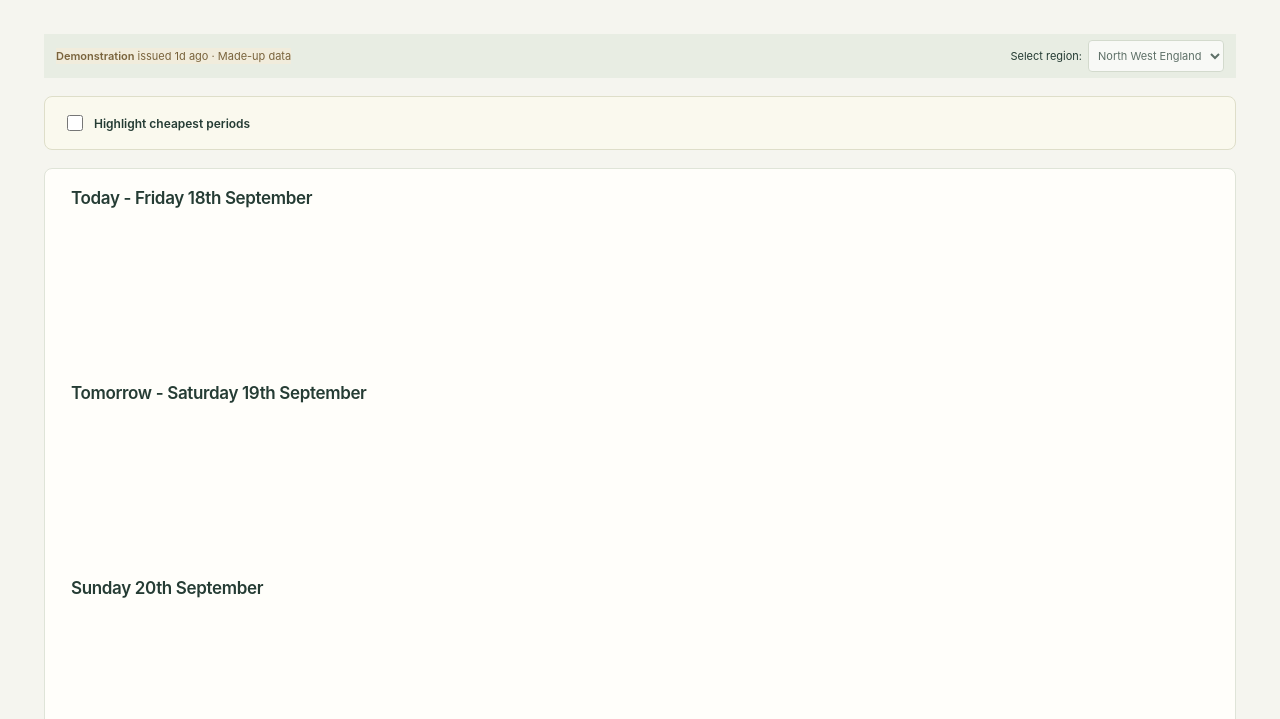
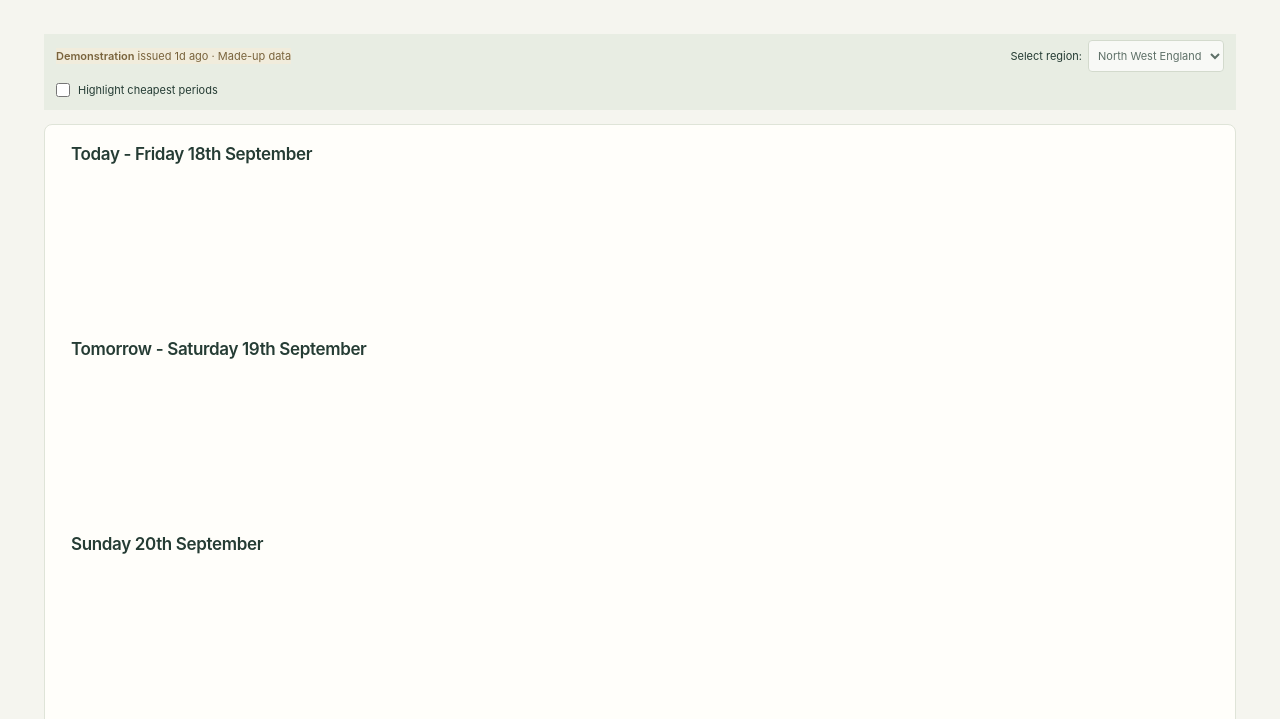
Before and after one commit to RobinL/agile-price-forecast, a website built with Vite: page web/index.html in a window 1280 px wide. Shown: the part 81-800 px from the top of the page. Built offline with nearby package versions, Linux system fonts and the light colour scheme; what vega-embed would draw is missing.

Commit message:
Combine forecast and highlight controls in a compact panel

```diff
--- a/web/index.html
+++ b/web/index.html
@@ -69,12 +69,14 @@
             <option value="G">North West England</option>
           </select>
         </label>
-      </div>
-      <section class="period-controls" aria-label="Cheapest period highlights">
+        <section
+          class="period-controls"
+          aria-label="Cheapest period highlights"
+        >
           <div class="period-fields">
             <label class="highlight-toggle"
-            ><input id="highlight-enabled" type="checkbox" /> Highlight cheapest
-            periods</label
+              ><input id="highlight-enabled" type="checkbox" /> Highlight
+              cheapest periods</label
             >
             <label id="period-count-field" hidden
               >Periods
@@ -100,6 +102,7 @@
           </div>
           <div id="period-results" aria-live="polite"></div>
         </section>
+      </div>
       <section id="days" aria-label="Daily electricity price charts"></section>
       <div class="chart-toolbar">
         <div
--- a/web/src/style.css
+++ b/web/src/style.css
@@ -103,18 +103,17 @@ h1 {
   margin-top: 5px;
 }
 .period-controls {
-  margin: 18px 0;
-  border: 1px solid #dedec9;
-  border-radius: 8px;
-  padding: 15px 18px;
-  background: #faf9ee;
+  flex-basis: 100%;
+  min-width: 0;
+  margin: 0;
+  padding: 0;
 }
 .period-fields {
   display: flex;
-  gap: 16px;
+  gap: 8px 16px;
   align-items: center;
   flex-wrap: wrap;
-  font-size: 12px;
+  font-size: inherit;
 }
 .period-fields label[hidden] {
   display: none;
@@ -125,13 +124,15 @@ h1 {
   align-items: center;
 }
 .highlight-toggle {
-  font-weight: 600;
+  font-weight: 400;
+  min-height: 28px;
   margin-right: auto;
 }
 .period-fields input {
   accent-color: #6c7d44;
-  width: 16px;
-  height: 16px;
+  width: 14px;
+  height: 14px;
+  margin: 0;
 }
 .period-fields select {
   font: inherit;
@@ -262,7 +263,7 @@ select:focus-visible {
   .period-fields {
     display: grid;
     grid-template-columns: auto auto;
-    gap: 12px;
+    gap: 6px 12px;
   }
   .highlight-toggle {
     grid-column: 1 / -1;
@@ -336,6 +337,7 @@ select:focus-visible {
   background: #e8ede3;
   padding: 6px 12px;
   font-size: 11px;
+  margin-bottom: 14px;
 }
 .forecast-bar .notice {
   padding: 0;
```
Lines whose indentation alone changed are shown as unchanged.
